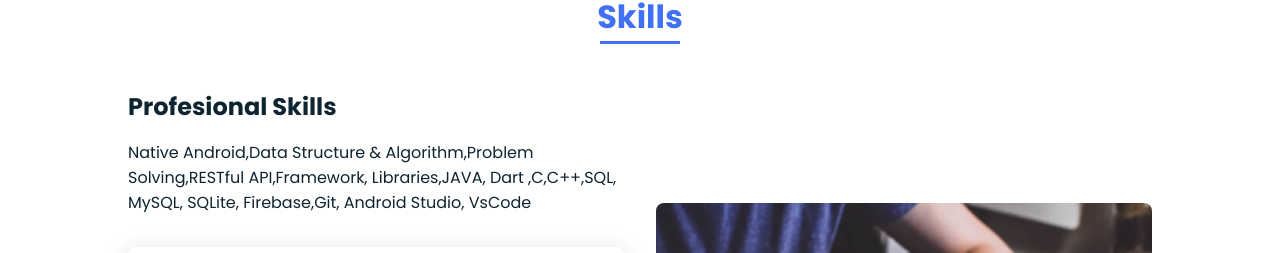
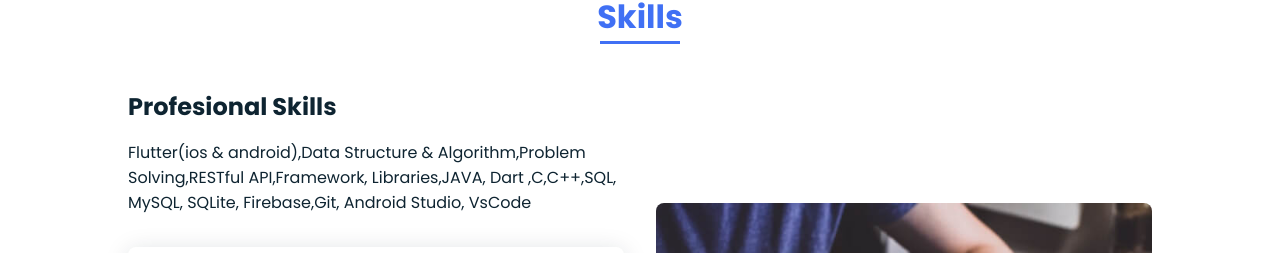
Before and after one commit to Nurullah1995/my_profile, a plain HTML site: page index.html in a window 1280 px wide. Shown: the part 1456-1709 px from the top of the page. Drawn offline with nearby package versions, Linux system fonts and the light colour scheme.

Commit message:
Update index.html

```diff
--- a/index.html
+++ b/index.html
@@ -83,7 +83,7 @@ applications.</p>
                 <div class="skills__container bd-grid">
                     <div>
                         <h2 class="skills__subtitle">Profesional Skills</h2>
-                        <p class="skills__text">Native Android,Data Structure & Algorithm,Problem Solving,RESTful API,Framework, Libraries,JAVA, Dart ,C,C++,SQL, MySQL, SQLite, Firebase,Git, Android Studio, VsCode</p>
+                        <p class="skills__text">Flutter(ios & android),Data Structure & Algorithm,Problem Solving,RESTful API,Framework, Libraries,JAVA, Dart ,C,C++,SQL, MySQL, SQLite, Firebase,Git, Android Studio, VsCode</p>
                         <div class="skills__data">
                             <div class="skills__names">
                                 <i class='bx bxl-html5 skills__icon'></i>
```
